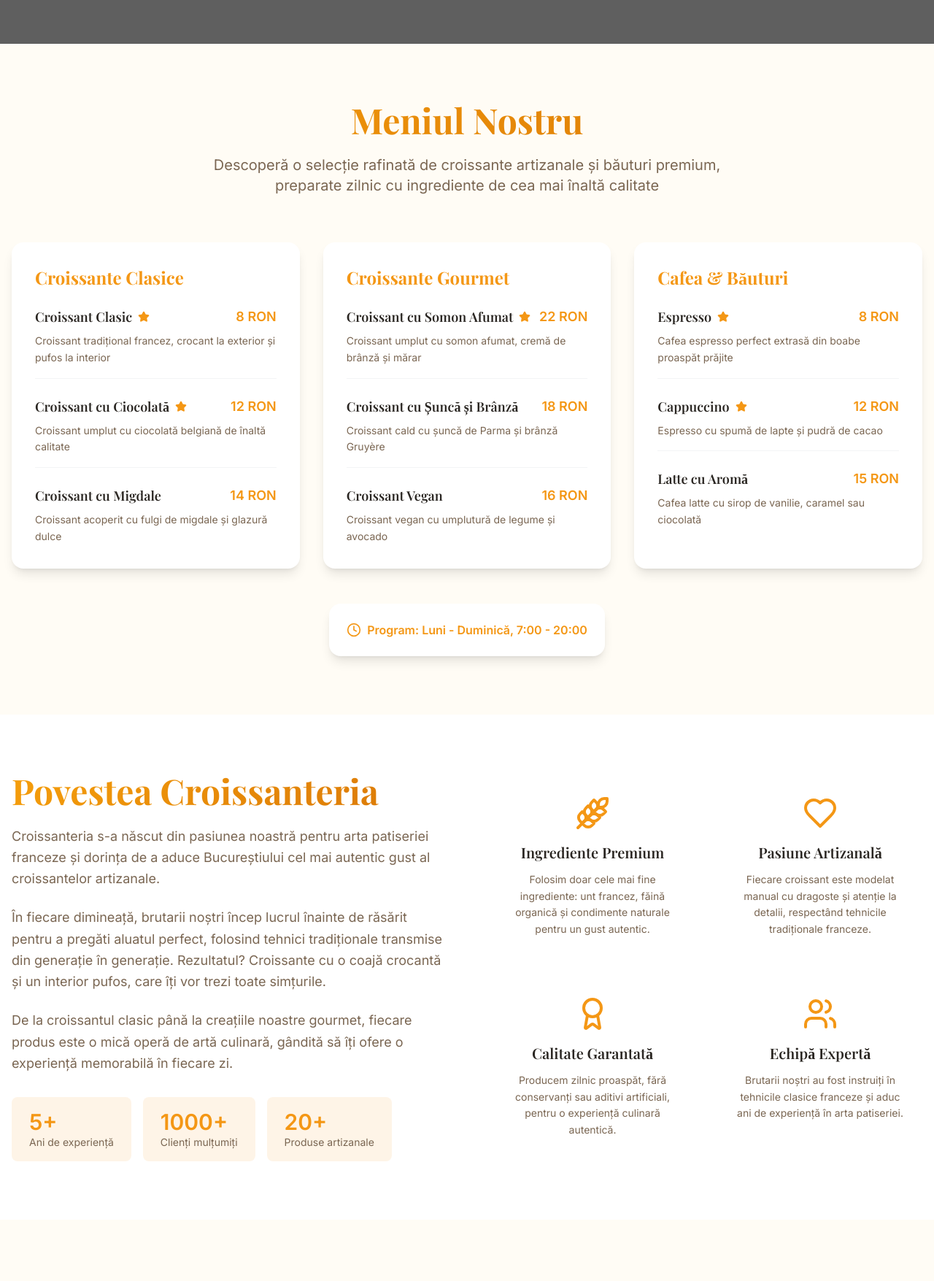
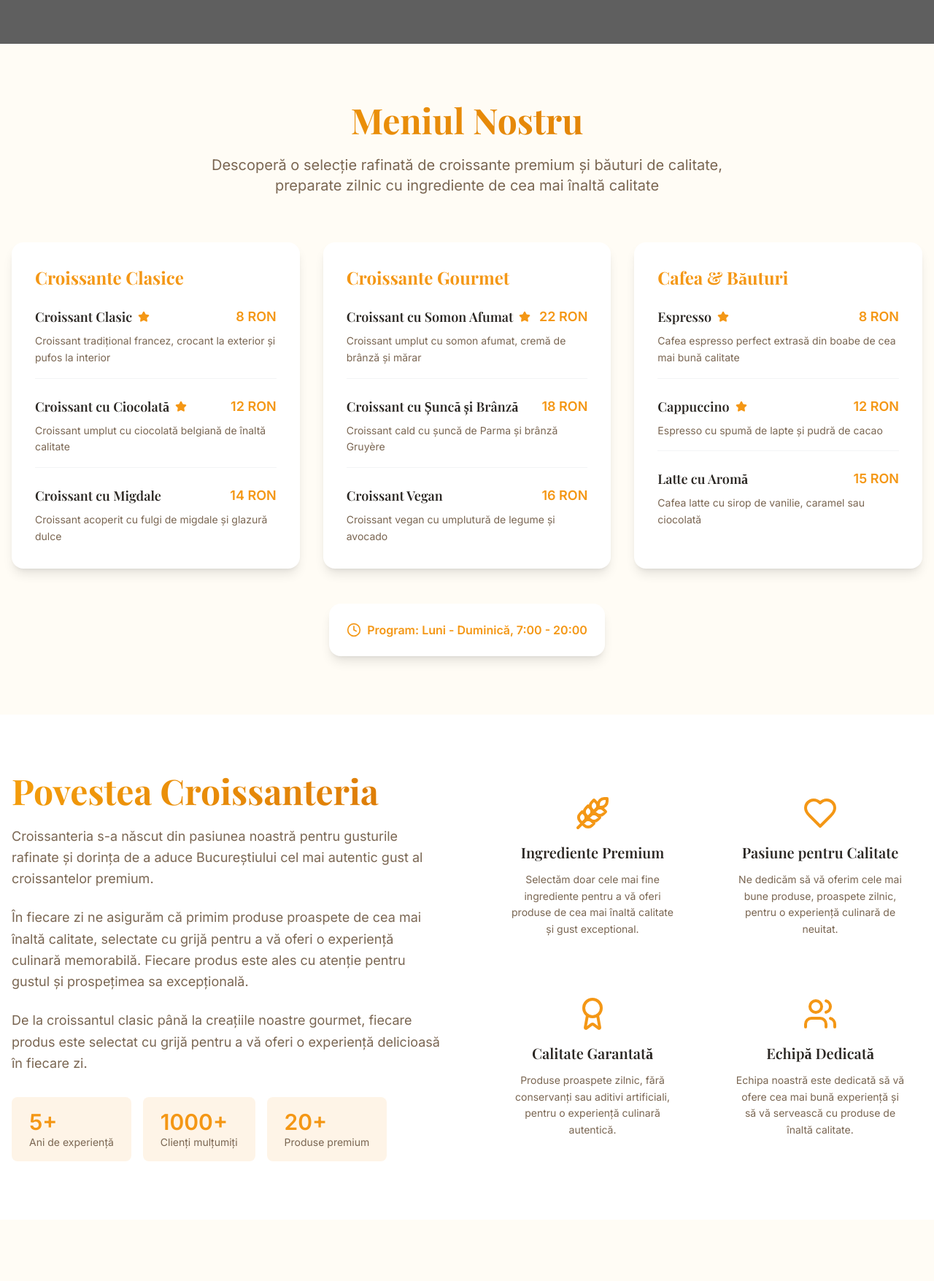
Before and after one commit to DafinGit/croissanteria-bucuresti-website, a React (Vite) app: page / in a window 1280 px wide. Shown: the part 740-2495 px from the top of the page at 73% size. Built offline with nearby package versions, Linux system fonts and the light colour scheme; grey boxes are pictures that could not be loaded.

Commit message:
Refactor: Update product description
Update the website to reflect that the products will be delivered ready-made, not artisanally crafted.

```diff
--- a/src/components/AboutSection.tsx
+++ b/src/components/AboutSection.tsx
@@ -7,22 +7,22 @@ const AboutSection = () => {
     {
       icon: <Wheat className="w-12 h-12 text-primary" />,
       title: "Ingrediente Premium",
-      description: "Folosim doar cele mai fine ingrediente: unt francez, făină organică și condimente naturale pentru un gust autentic."
+      description: "Selectăm doar cele mai fine ingrediente pentru a vă oferi produse de cea mai înaltă calitate și gust exceptional."
     },
     {
       icon: <Heart className="w-12 h-12 text-primary" />,
-      title: "Pasiune Artizanală",
-      description: "Fiecare croissant este modelat manual cu dragoste și atenție la detalii, respectând tehnicile tradiționale franceze."
+      title: "Pasiune pentru Calitate",
+      description: "Ne dedicăm să vă oferim cele mai bune produse, proaspete zilnic, pentru o experiență culinară de neuitat."
     },
     {
       icon: <Award className="w-12 h-12 text-primary" />,
       title: "Calitate Garantată",
-      description: "Producem zilnic proaspăt, fără conservanți sau aditivi artificiali, pentru o experiență culinară autentică."
+      description: "Produse proaspete zilnic, fără conservanți sau aditivi artificiali, pentru o experiență culinară autentică."
     },
     {
       icon: <Users className="w-12 h-12 text-primary" />,
-      title: "Echipă Expertă",
-      description: "Brutarii noștri au fost instruiți în tehnicile clasice franceze și aduc ani de experiență în arta patiseriei."
+      title: "Echipă Dedicată",
+      description: "Echipa noastră este dedicată să vă ofere cea mai bună experiență și să vă servească cu produse de înaltă calitate."
     }
   ];
 
@@ -36,17 +36,17 @@ const AboutSection = () => {
               Povestea Croissanteria
             </h2>
             <p className="text-lg text-muted-foreground mb-6 leading-relaxed">
-              Croissanteria s-a născut din pasiunea noastră pentru arta patiseriei franceze și dorința de a aduce
-              Bucureștiului cel mai autentic gust al croissantelor artizanale.
+              Croissanteria s-a născut din pasiunea noastră pentru gusturile rafinate și dorința de a aduce
+              Bucureștiului cel mai autentic gust al croissantelor premium.
             </p>
             <p className="text-lg text-muted-foreground mb-6 leading-relaxed">
-              În fiecare dimineață, brutarii noștri încep lucrul înainte de răsărit pentru a pregăti aluatul perfect,
-              folosind tehnici tradiționale transmise din generație în generație. Rezultatul? Croissante cu o coajă
-              crocantă și un interior pufos, care îți vor trezi toate simțurile.
+              În fiecare zi ne asigurăm că primim produse proaspete de cea mai înaltă calitate,
+              selectate cu grijă pentru a vă oferi o experiență culinară memorabilă.
+              Fiecare produs este ales cu atenție pentru gustul și prospețimea sa excepțională.
             </p>
             <p className="text-lg text-muted-foreground mb-8 leading-relaxed">
-              De la croissantul clasic până la creațiile noastre gourmet, fiecare produs este o mică operă de artă
-              culinară, gândită să îți ofere o experiență memorabilă în fiecare zi.
+              De la croissantul clasic până la creațiile noastre gourmet, fiecare produs este selectat
+              cu grijă pentru a vă oferi o experiență delicioasă în fiecare zi.
             </p>
             <div className="flex flex-col sm:flex-row gap-4">
               <div className="bg-primary/10 px-6 py-4 rounded-lg">
@@ -59,7 +59,7 @@ const AboutSection = () => {
               </div>
               <div className="bg-primary/10 px-6 py-4 rounded-lg">
                 <div className="text-3xl font-bold text-primary">20+</div>
-                <div className="text-sm text-muted-foreground">Produse artizanale</div>
+                <div className="text-sm text-muted-foreground">Produse premium</div>
               </div>
             </div>
           </div>
--- a/src/components/Hero.tsx
+++ b/src/components/Hero.tsx
@@ -31,10 +31,10 @@ const Hero = () => {
             Croissanteria
           </h1>
           <p className="text-xl md:text-2xl mb-4 max-w-3xl mx-auto leading-relaxed">
-            Descoperă aroma autentică a croissantelor artizanale în inima Bucureștiului
+            Descoperă gustul autentic al croissantelor premium în inima Bucureștiului
           </p>
           <p className="text-lg md:text-xl mb-8 max-w-2xl mx-auto opacity-90">
-            Fiecare croissant este modelat cu pasiune și copt la perfecție, folosind doar ingrediente premium
+            Produse de cea mai înaltă calitate, proaspete zilnic, pentru o experiență culinară de neuitat
           </p>
 
           <div className="flex flex-col sm:flex-row gap-4 justify-center items-center">
--- a/src/components/MenuSection.tsx
+++ b/src/components/MenuSection.tsx
@@ -55,7 +55,7 @@ const MenuSection = () => {
       items: [
         {
           name: "Espresso",
-          description: "Cafea espresso perfect extrasă din boabe proaspăt prăjite",
+          description: "Cafea espresso perfect extrasă din boabe de cea mai bună calitate",
           price: "8 RON",
           popular: true
         },
@@ -83,7 +83,7 @@ const MenuSection = () => {
             Meniul Nostru
           </h2>
           <p className="text-xl text-muted-foreground max-w-3xl mx-auto">
-            Descoperă o selecție rafinată de croissante artizanale și băuturi premium,
+            Descoperă o selecție rafinată de croissante premium și băuturi de calitate,
             preparate zilnic cu ingrediente de cea mai înaltă calitate
           </p>
         </div>
```
